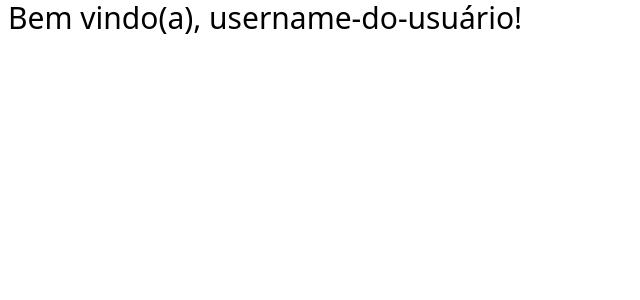
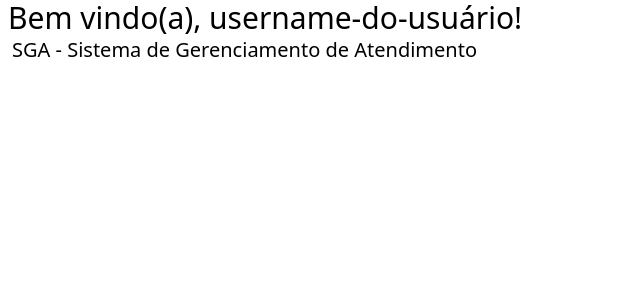
Before and after one commit to patrickmunizdev/solucaodesenha, a React (Vite) app in the folder frontend/: page /dashboard in a window 1280 px wide. Shown: the top 300 px of the page, without its empty margins (0-640 px from the left). Built offline with nearby package versions, Linux system fonts and the light colour scheme.

Commit message:
instalando react router dom, criando rotas e inicia interface de usuários

```diff
--- a/frontend/package.json
+++ b/frontend/package.json
@@ -10,7 +10,8 @@
   },
   "dependencies": {
     "react": "18.2.0",
-    "react-dom": "18.2.0"
+    "react-dom": "18.2.0",
+    "react-router-dom": "^6.8.0"
   },
   "devDependencies": {
     "@types/react": "18.0.26",
--- a/frontend/src/main.tsx
+++ b/frontend/src/main.tsx
@@ -1,10 +1,22 @@
-import React from 'react'
-import ReactDOM from 'react-dom/client'
-import Dashboard from './pages/dashboard'
-import './styles/global.css'
+import React from 'react';
+import ReactDOM from 'react-dom/client';
+import { BrowserRouter, Route, Routes } from 'react-router-dom';
+
+import Dashboard from './pages/dashboard';
+import UserList from './pages/users/index';
+import './styles/global.css';
 
 ReactDOM.createRoot(document.getElementById('root') as HTMLElement).render(
-  <React.StrictMode>
-    <Dashboard />
-  </React.StrictMode>,
+  <BrowserRouter>
+    <React.StrictMode>
+      <Routes>
+        {/*TELAS INICIAIS*/}
+        {/* <Route path="/" element={<Login/>}/> */}
+        <Route path="/dashboard" element={<Dashboard/>}/>
+
+        {/*USERS*/}
+        <Route path="/users" element={<UserList/>}/>
+      </Routes>
+    </React.StrictMode>
+  </BrowserRouter>
 )
--- a/frontend/src/pages/dashboard.tsx
+++ b/frontend/src/pages/dashboard.tsx
@@ -5,6 +5,9 @@ export default function Dashboard () {
         <div className="text-3xl ml-2">
           Bem vindo(a), username-do-usuário!
         </div>
+        <div className="text-xl ml-3">
+          SGA - Sistema de Gerenciamento de Atendimento
+        </div>
       </div>
     </div>
   )
--- /dev/null
+++ b/frontend/src/pages/users/index.tsx
@@ -0,0 +1,11 @@
+export default function UserList() {
+  return (
+    <div>
+      <div className="flex w-full my-6 mx-auto px-6">
+        <div className="flex-1 border-r-8 bg">
+          Users
+        </div>
+      </div>
+    </div>
+  );
+}
```
